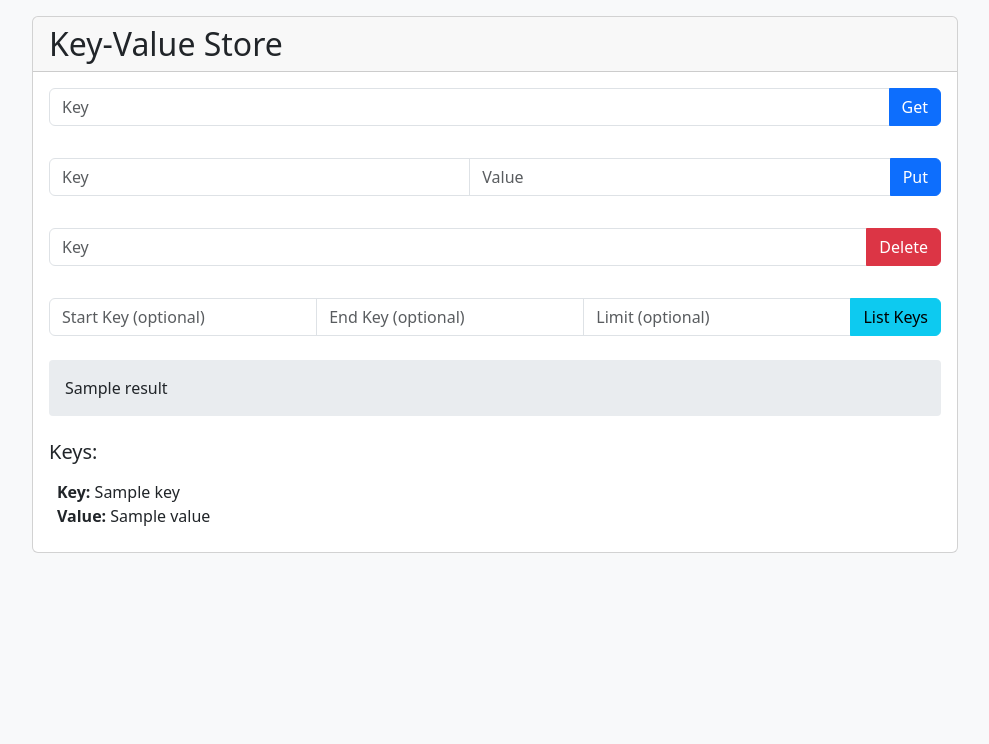
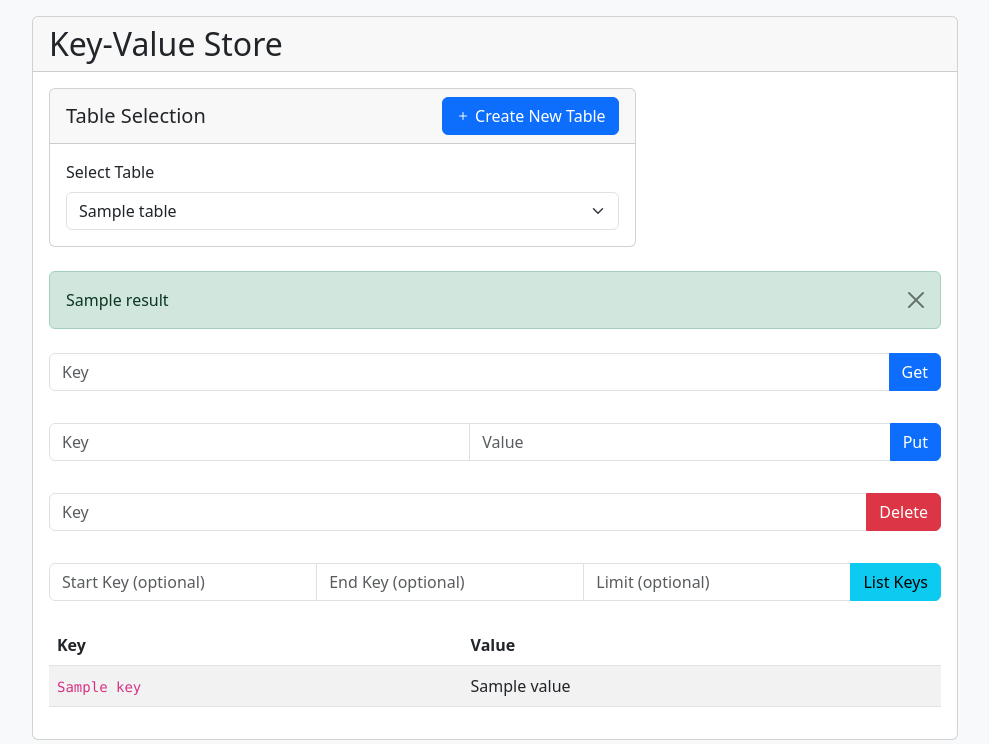
Before and after one commit to plusplusoneplusplus/pondhouse-v2, a FastAPI app: template src/server/web/templates/index.html in a window 1280 px wide. Shown: the part 56-800 px from the top of the page, without its empty margins (145-1134 px from the left). Run offline with FastAPI, Linux system fonts and the light colour scheme; the template is opened without the code that fills it: most values are stand-ins (such as "Sample title", 1, 10 or a date in 2020).

Commit message:
feat(server): Add multi-table support for KV operations in Pond Service
- Implement CreateKVTable and ListKVTables RPC methods
- Update Get, Put, Delete, and Scan methods to support table selection
- Add table_name parameter to existing KV operation request messages
- Modify PondServiceImpl to handle table-specific KV operations
- Update web interface to support table selection and creation
- Add comprehensive unit tests for multi-table KV functionality

```diff
--- a/src/server/web/main.py
+++ b/src/server/web/main.py
@@ -81,58 +81,86 @@ class PondClient:
         self.channel = grpc.insecure_channel(f"{host}:{port}")
         self.stub = pb2_grpc.PondServiceStub(self.channel)
 
-    def get(self, key: str) -> tuple[bool, str, Optional[str]]:
+    def get(self, key: str, table: str = "default") -> tuple[bool, bool, Optional[str], Optional[str]]:
+        """
+        Get a value for a key from the KV store.
+
+        Returns a tuple of (success, found, value, error)
+        """
         try:
-            request = pb2.GetRequest(key=key.encode())
+            request = pb2.GetRequest(key=key.encode(), table_name=table)
             response = self.stub.Get(request)
-            if response.found:
-                return True, response.value.decode(), None
-            return False, "", response.error or "Key not found"
+
+            if response.error:
+                return False, False, None, response.error
+
+            value = response.value.decode() if response.found else None
+            return True, response.found, value, None
         except Exception as e:
-            return False, "", str(e)
+            return False, False, None, str(e)
 
-    def put(self, key: str, value: str) -> tuple[bool, Optional[str]]:
+    def put(self, key: str, value: str, table: str = "default") -> tuple[bool, Optional[str]]:
+        """
+        Put a key-value pair into the KV store.
+
+        Returns a tuple of (success, error)
+        """
         try:
-            request = pb2.PutRequest(key=key.encode(), value=value.encode())
+            request = pb2.PutRequest(key=key.encode(), value=value.encode(), table_name=table)
             response = self.stub.Put(request)
-            if response.success:
-                return True, None
-            return False, response.error
+
+            if response.error:
+                return False, response.error
+
+            return True, None
         except Exception as e:
             return False, str(e)
 
-    def delete(self, key: str) -> tuple[bool, Optional[str]]:
+    def delete(self, key: str, table: str = "default") -> tuple[bool, Optional[str]]:
+        """
+        Delete a key from the KV store.
+
+        Returns a tuple of (success, error)
+        """
         try:
-            request = pb2.DeleteRequest(key=key.encode())
+            request = pb2.DeleteRequest(key=key.encode(), table_name=table)
             response = self.stub.Delete(request)
-            if response.success:
-                return True, None
-            return False, response.error
+
+            if response.error:
+                return False, response.error
+
+            return True, None
         except Exception as e:
             return False, str(e)
 
-    def scan(self, start_key: str = "", end_key: str = "", limit: int = 0) -> tuple[list[KeyValue], Optional[str]]:
+    def scan(self, start_key: str = "", end_key: str = "", limit: int = 0, table: str = "default") -> tuple[list[KeyValue], Optional[str]]:
+        """
+        Scan keys from the KV store.
+
+        Returns a tuple of (key_values, error)
+        """
         try:
             request = pb2.ScanRequest(
                 start_key=start_key.encode() if start_key else b"",
                 end_key=end_key.encode() if end_key else b"",
-                limit=limit
+                limit=limit,
+                table_name=table
             )
 
             keys = []
+            error = None
+
             for response in self.stub.Scan(request):
                 if response.error:
-                    return [], response.error
-
-                if response.key:
-                    key = response.key.decode()
-                    value = response.value.decode()
-                    keys.append(KeyValue(key=key, value=value))
-
-                if not response.has_more:
+                    error = response.error
                     break
 
-            return keys, None
+                key = response.key.decode()
+                value = response.value.decode() if response.value else None
+
+                keys.append(KeyValue(key=key, value=value))
+
+            return keys, error
         except Exception as e:
             return [], str(e)
 
@@ -278,20 +306,12 @@ class PondClient:
 
     def ingest_json_data(self, table_name: str, json_data: str) -> tuple[bool, int, Optional[str]]:
         """
-        Ingest JSON data into a specified table.
+        Ingest JSON data into a table.
 
-        Args:
-            table_name: The name of the table to ingest data into
-            json_data: A JSON string containing an array of objects to ingest
-
-        Returns:
-            A tuple of (success, rows_ingested, error_message)
+        Returns a tuple of (success, rows_ingested, error)
         """
         try:
-            request = pb2.IngestJsonDataRequest(
-                table_name=table_name,
-                json_data=json_data
-            )
+            request = pb2.IngestJsonDataRequest(table_name=table_name, json_data=json_data)
             response = self.stub.IngestJsonData(request)
 
             if response.success:
@@ -299,6 +319,44 @@ class PondClient:
             return False, 0, response.error_message
         except Exception as e:
             return False, 0, str(e)
+
+    def get_kv_tables(self) -> tuple[List[str], Optional[str]]:
+        """
+        List all tables in the KV store that can be used for KV operations.
+
+        Returns a tuple of (table_names, error)
+        """
+        try:
+            request = pb2.ListKVTablesRequest()
+            response = self.stub.ListKVTables(request)
+
+            if response.success:
+                # Sort tables with "default" first
+                kv_tables = list(response.table_names)
+                kv_tables.sort()
+                if "default" in kv_tables:
+                    kv_tables.remove("default")
+                    kv_tables.insert(0, "default")
+                return kv_tables, None
+            return [], response.error
+        except Exception as e:
+            return [], str(e)
+
+    def create_kv_table(self, table_name: str) -> tuple[bool, Optional[str]]:
+        """
+        Create a new KV table.
+
+        Returns a tuple of (success, error)
+        """
+        try:
+            request = pb2.CreateKVTableRequest(table_name=table_name)
+            response = self.stub.CreateKVTable(request)
+
+            if response.success:
+                return True, None
+            return False, response.error
+        except Exception as e:
+            return False, str(e)
 
 # Create a global client instance
 pond_client = PondClient(GRPC_HOST, GRPC_PORT)
@@ -325,82 +383,144 @@ async def startup_event():
     templates.env.filters["filesizeformat"] = filesizeformat
 
 @app.get("/", response_class=HTMLResponse)
-async def home(request: Request):
+async def home(request: Request, table: str = "default"):
+    # Get list of KV tables
+    tables, error = pond_client.get_kv_tables()
+
+    result = None
+    if error:
+        result = f"Error listing tables: {error}"
+
     return templates.TemplateResponse(
         "index.html",
         {
             "request": request,
-            "active_page": "kv"
+            "active_page": "kv",
+            "current_table": table,
+            "tables": tables,
+            "result": result
+        }
+    )
+
+@app.post("/create-table", response_class=HTMLResponse)
+async def create_table(request: Request, table_name: str = Form(...)):
+    success, error = pond_client.create_kv_table(table_name)
+
+    result = None
+    if error:
+        result = f"Error creating table: {error}"
+    else:
+        result = f"Table '{table_name}' created successfully"
+
+    # Get updated list of tables
+    tables, list_error = pond_client.get_kv_tables()
+    if list_error:
+        result = f"Error listing tables: {list_error}"
+
+    return templates.TemplateResponse(
+        "index.html",
+        {
+            "request": request,
+            "active_page": "kv",
+            "current_table": table_name if success else "default",
+            "tables": tables,
+            "result": result
         }
     )
 
 @app.post("/get", response_class=HTMLResponse)
-async def get_value(request: Request, key: str = Form(...)):
-    found, value, error = pond_client.get(key)
+async def get_value(request: Request, table: str = Form(...), key: str = Form(...)):
+    success, found, value, error = pond_client.get(key, table)
 
     result = None
+    keys = None
+
     if error:
         result = f"Error: {error}"
-    elif found:
-        result = f"Value for key '{key}': {value}"
+    elif not success:
+        result = f"Failed to get value for key '{key}'"
+    elif not found:
+        result = f"Key '{key}' not found"
     else:
-        result = f"Key '{key}' not found"
+        result = f"Key '{key}' found"
+        keys = [KeyValue(key=key, value=value)]
+
+    # Get list of KV tables for the dropdown
+    tables, _ = pond_client.get_kv_tables()
 
     return templates.TemplateResponse(
         "index.html",
         {
             "request": request,
             "result": result,
-            "active_page": "kv"
+            "keys": keys,
+            "active_page": "kv",
+            "current_table": table,
+            "tables": tables
         }
     )
 
 @app.post("/put", response_class=HTMLResponse)
-async def put_value(request: Request, key: str = Form(...), value: str = Form(...)):
-    success, error = pond_client.put(key, value)
+async def put_value(request: Request, table: str = Form(...), key: str = Form(...), value: str = Form(...)):
+    success, error = pond_client.put(key, value, table)
 
     result = None
     if error:
         result = f"Error: {error}"
+    elif not success:
+        result = f"Failed to put value for key '{key}'"
     else:
-        result = f"Key '{key}' set successfully"
+        result = f"Value for key '{key}' saved successfully"
+
+    # Get list of KV tables for the dropdown
+    tables, _ = pond_client.get_kv_tables()
 
     return templates.TemplateResponse(
         "index.html",
         {
             "request": request,
             "result": result,
-            "active_page": "kv"
+            "active_page": "kv",
+            "current_table": table,
+            "tables": tables
         }
     )
 
 @app.post("/delete", response_class=HTMLResponse)
-async def delete_value(request: Request, key: str = Form(...)):
-    success, error = pond_client.delete(key)
+async def delete_value(request: Request, table: str = Form(...), key: str = Form(...)):
+    success, error = pond_client.delete(key, table)
 
     result = None
     if error:
         result = f"Error: {error}"
+    elif not success:
+        result = f"Failed to delete key '{key}'"
     else:
         result = f"Key '{key}' deleted successfully"
+
+    # Get list of KV tables for the dropdown
+    tables, _ = pond_client.get_kv_tables()
 
     return templates.TemplateResponse(
         "index.html",
         {
             "request": request,
             "result": result,
-            "active_page": "kv"
+            "active_page": "kv",
+            "current_table": table,
+            "tables": tables
         }
     )
 
 @app.post("/list", response_class=HTMLResponse)
 async def list_keys(
     request: Request,
+    table: str = Form(...),
     start_key: str = Form(""),
     end_key: str = Form(""),
     limit: Optional[int] = Form(None)
 ):
-    keys, error = pond_client.scan(start_key, end_key, limit if limit else 0)
+    keys, error = pond_client.scan(start_key, end_key, limit if limit else 0, table)
 
     result = None
     if error:
@@ -408,13 +528,18 @@ async def list_keys(
     else:
         result = f"Found {len(keys)} keys"
 
+    # Get list of KV tables for the dropdown
+    tables, _ = pond_client.get_kv_tables()
+
     return templates.TemplateResponse(
         "index.html",
         {
             "request": request,
             "result": result,
             "keys": keys,
-            "active_page": "kv"
+            "active_page": "kv",
+            "current_table": table,
+            "tables": tables
         }
     )
 
--- a/src/server/web/templates/index.html
+++ b/src/server/web/templates/index.html
@@ -5,9 +5,75 @@
 {% block page_title %}Key-Value Store{% endblock %}
 
 {% block content %}
+<div class="row mb-4">
+    <div class="col-md-8">
+        <div class="card">
+            <div class="card-header d-flex justify-content-between align-items-center">
+                <h5 class="mb-0">Table Selection</h5>
+                <button class="btn btn-primary" type="button" data-bs-toggle="modal" data-bs-target="#createTableModal">
+                    <i class="bi bi-plus"></i> Create New Table
+                </button>
+            </div>
+            <div class="card-body">
+                <form method="get" action="/" class="mb-0">
+                    <div class="row align-items-end">
+                        <div class="col">
+                            <label for="table-select" class="form-label">Select Table</label>
+                            <select class="form-select" id="table-select" name="table" onchange="this.form.submit()">
+                                {% for table_name in tables %}
+                                <option value="{{ table_name }}" {% if table_name == current_table %}selected{% endif %}>
+                                    {{ table_name }}
+                                </option>
+                                {% endfor %}
+                            </select>
+                        </div>
+                    </div>
+                </form>
+            </div>
+        </div>
+    </div>
+</div>
+
+<!-- Create Table Modal -->
+<div class="modal fade" id="createTableModal" tabindex="-1" aria-labelledby="createTableModalLabel" aria-hidden="true">
+    <div class="modal-dialog">
+        <div class="modal-content">
+            <div class="modal-header">
+                <h5 class="modal-title" id="createTableModalLabel">Create New KV Table</h5>
+                <button type="button" class="btn-close" data-bs-dismiss="modal" aria-label="Close"></button>
+            </div>
+            <form method="post" action="/create-table">
+                <div class="modal-body">
+                    <div class="mb-3">
+                        <label for="table-name" class="form-label">Table Name</label>
+                        <input type="text" class="form-control" id="table-name" name="table_name" required
+                               pattern="[a-zA-Z][a-zA-Z0-9_]*"
+                               title="Table name must start with a letter and contain only letters, numbers, and underscores">
+                        <div class="form-text">
+                            Table name must start with a letter and contain only letters, numbers, and underscores.
+                        </div>
+                    </div>
+                </div>
+                <div class="modal-footer">
+                    <button type="button" class="btn btn-secondary" data-bs-dismiss="modal">Cancel</button>
+                    <button type="submit" class="btn btn-primary">Create Table</button>
+                </div>
+            </form>
+        </div>
+    </div>
+</div>
+
+{% if result %}
+<div class="alert {% if 'Error' in result %}alert-danger{% else %}alert-success{% endif %} alert-dismissible fade show mb-4">
+    {{ result }}
+    <button type="button" class="btn-close" data-bs-dismiss="alert" aria-label="Close"></button>
+</div>
+{% endif %}
+
 <div class="row g-3">
     <div class="col-12">
         <form action="/get" method="post" class="mb-3">
+            <input type="hidden" name="table" value="{{ current_table }}">
             <div class="input-group">
                 <input type="text" name="key" class="form-control" placeholder="Key" required>
                 <button type="submit" class="btn btn-primary">Get</button>
@@ -16,6 +82,7 @@
     </div>
     <div class="col-12">
         <form action="/put" method="post" class="mb-3">
+            <input type="hidden" name="table" value="{{ current_table }}">
             <div class="input-group">
                 <input type="text" name="key" class="form-control" placeholder="Key" required>
                 <input type="text" name="value" class="form-control" placeholder="Value"
@@ -26,6 +93,7 @@
     </div>
     <div class="col-12">
         <form action="/delete" method="post" class="mb-3">
+            <input type="hidden" name="table" value="{{ current_table }}">
             <div class="input-group">
                 <input type="text" name="key" class="form-control" placeholder="Key" required>
                 <button type="submit" class="btn btn-danger">Delete</button>
@@ -34,6 +102,7 @@
     </div>
     <div class="col-12">
         <form action="/list" method="post">
+            <input type="hidden" name="table" value="{{ current_table }}">
             <div class="input-group">
                 <input type="text" name="start_key" class="form-control"
                     placeholder="Start Key (optional)">
@@ -47,24 +116,24 @@
     </div>
 </div>
 
-{% if result %}
-<div class="result mt-4">
-    <p class="mb-0">{{ result }}</p>
-</div>
-{% endif %}
-
 {% if keys %}
-<div class="key-list mt-4">
-    <h5>Keys:</h5>
-    {% for key_item in keys %}
-    <div class="key-item">
-        <strong>Key:</strong> {{ key_item.key }}
-        {% if key_item.value %}
-        <br>
-        <strong>Value:</strong> {{ key_item.value }}
-        {% endif %}
-    </div>
-    {% endfor %}
+<div class="table-responsive mt-4">
+    <table class="table table-striped table-hover">
+        <thead>
+            <tr>
+                <th>Key</th>
+                <th>Value</th>
+            </tr>
+        </thead>
+        <tbody>
+            {% for key_item in keys %}
+            <tr>
+                <td><code>{{ key_item.key }}</code></td>
+                <td>{{ key_item.value }}</td>
+            </tr>
+            {% endfor %}
+        </tbody>
+    </table>
 </div>
 {% endif %}
 {% endblock %}
```
Also changed, not shown: 4 other files.
